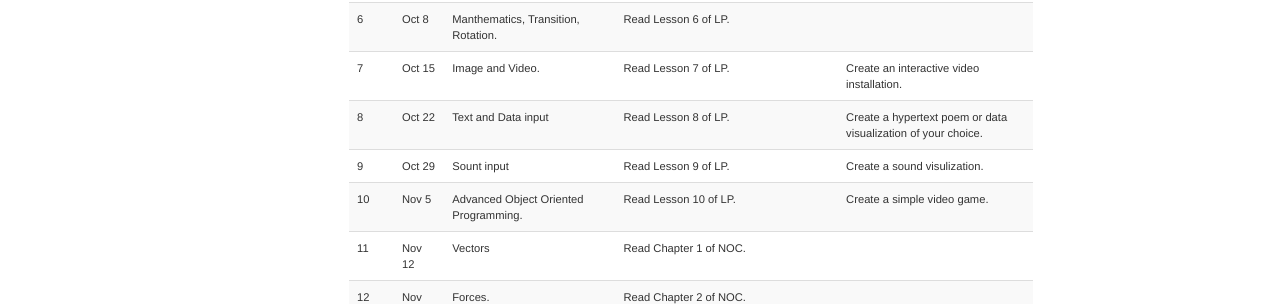
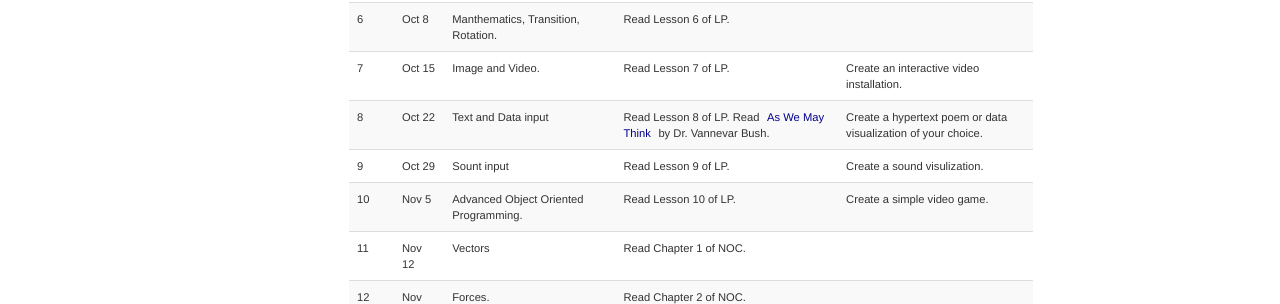
Before and after one commit to zhenzhenqi/NMA3012, a Jekyll site: the page built from index.html, in a window 1280 px wide. Shown: the part 665-969 px from the top of the page. Built offline with Jekyll 4.4.1, drawn with Linux system fonts in a browser that asks for light colours; nearby versions of some CDN libraries.

```diff
--- a/index.html
+++ b/index.html
@@ -80,7 +80,7 @@ title: Welcome to NMA3012 | Programming Interactivity
             <td id="td_id_1" class="td-class-1">8</td>
             <td id="td_id_5" class="td-class-5">Oct 22</td>
             <td>Text and Data input</td>
-            <td>Read Lesson 8 of LP.</td>
+            <td>Read Lesson 8 of LP. Read <a href="http://www.theatlantic.com/magazine/archive/1945/07/as-we-may-think/303881/">As We May Think</a> by Dr. Vannevar Bush.</td>
             <td>Create a hypertext poem or data visualization of your choice.</td>
         </tr>
         <tr id="tr_id_5" class="tr-class-5">
```
